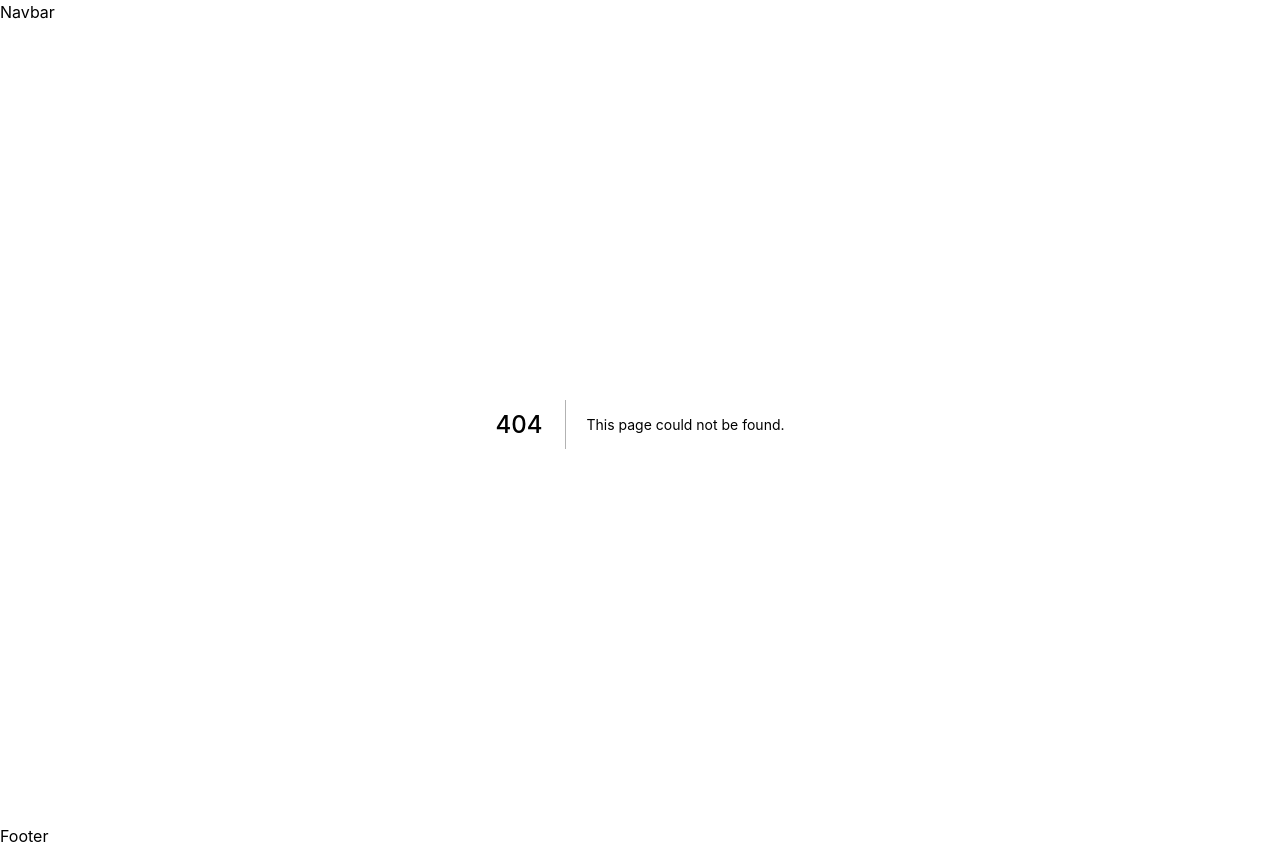
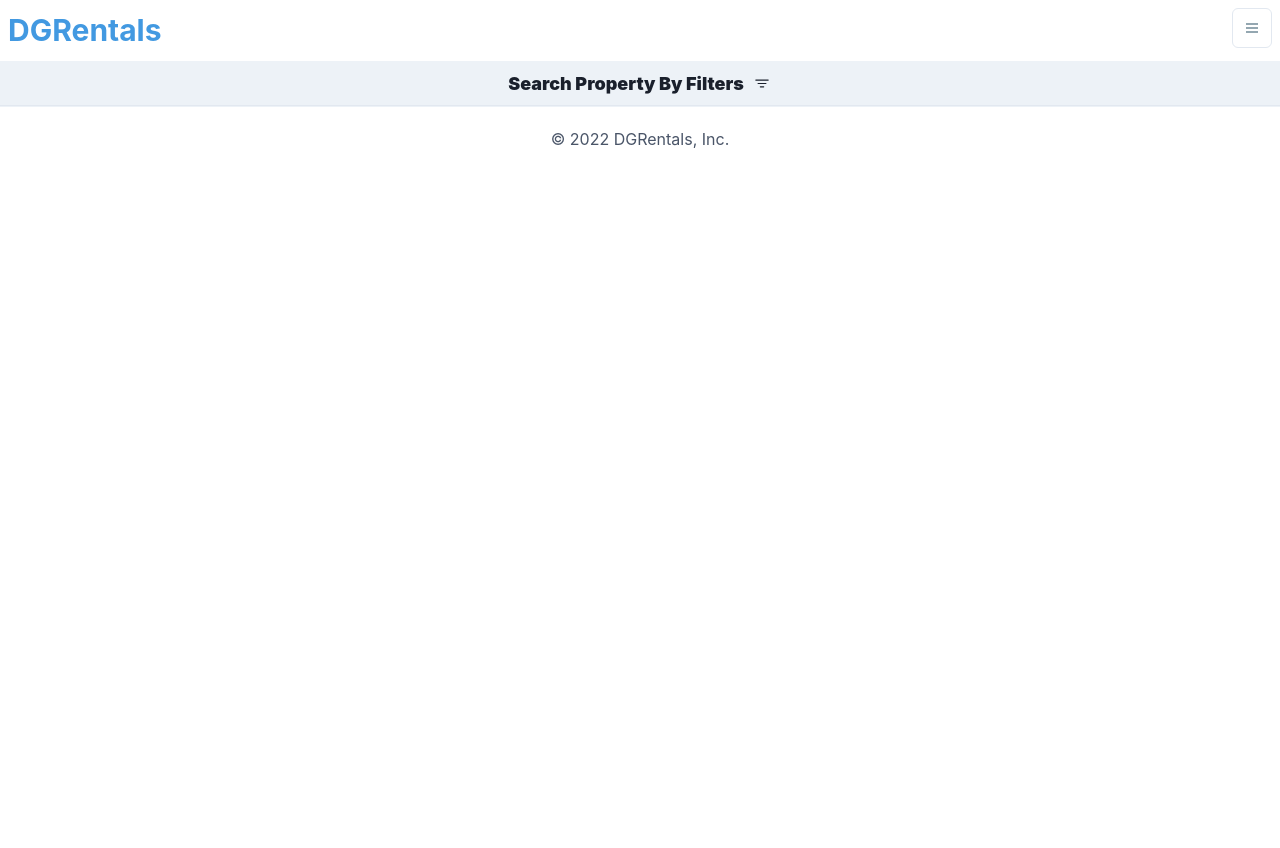
Before and after one commit to Kelith/dgrentals, a Next.js app: page /search in a window 1280 px wide. Before the commit this address had no page. After the commit the page ends 800 px from the top, so only its background shows below. Built offline with nearby package versions, Linux system fonts and the light colour scheme.

Commit message:
Added Footer and SearchFilter

```diff
--- /dev/null
+++ b/components/Footer.jsx
@@ -0,0 +1,9 @@
+import { Box } from '@chakra-ui/layout';
+
+const Footer = () => (
+  <Box textAlign='center' p='5' color='gray.600' borderTop='1px' borderColor='gray.100'>
+    © 2022 DGRentals, Inc.
+  </Box>
+);
+
+export default Footer;
--- a/components/Layout.jsx
+++ b/components/Layout.jsx
@@ -1,5 +1,7 @@
 import Head from 'next/head';
 import { Box } from '@chakra-ui/react';
+import Navbar from './Navbar';
+import Footer from './Footer';
 
 const Layout = ({children}) => (
     <>
@@ -8,13 +10,13 @@ const Layout = ({children}) => (
         </Head>
         <Box maxWidth="1280px" m="auto">
             <header>
-                Navbar
+                <Navbar/>
             </header>
             <main>
                 {children}
             </main>
             <footer>
-                Footer
+                <Footer/>
             </footer>
         </Box>
     </>
--- /dev/null
+++ b/components/Navbar.jsx
@@ -0,0 +1,35 @@
+import Link from 'next/link';
+import { Menu, MenuButton, MenuList, MenuItem, IconButton, Flex, Box, Spacer } from '@chakra-ui/react';
+import { FcMenu, FcHome, FcAbout } from 'react-icons/fc';
+import { BsSearch } from 'react-icons/bs';
+import { FiKey } from 'react-icons/fi';
+
+const Navbar = () => (
+  <Flex p='2' borderBottom='1px' borderColor='gray.100'>
+    <Box fontSize='3xl' color='blue.400' fontWeight='bold'>
+      <Link href='/' paddingLeft='2'>DGRentals</Link>
+    </Box>
+    <Spacer />
+    <Box>
+      <Menu>
+        <MenuButton as={IconButton} icon={<FcMenu />} variant='outline' color='red.400' />
+        <MenuList>
+          <Link href='/' passHref>
+            <MenuItem icon={<FcHome />}>Home</MenuItem>
+          </Link>
+          <Link href='/search' passHref>
+            <MenuItem icon={<BsSearch />}>Search</MenuItem>
+          </Link>
+          <Link href='/search?purpose=for-sale' passHref>
+            <MenuItem icon={<FcAbout />}>Buy Property</MenuItem>
+          </Link>
+          <Link href='/search?purpose=for-rent' passHref>
+            <MenuItem icon={<FiKey />}>Rent Property</MenuItem>
+          </Link>
+        </MenuList>
+      </Menu>
+    </Box>
+  </Flex>
+);
+
+export default Navbar;
--- a/components/Property.jsx
+++ b/components/Property.jsx
@@ -18,7 +18,7 @@ const Property = ({ property: {coverPhoto, price, rentFrequency, rooms, title, b
                 <Flex paddingTop={2} alignItems="center" justifyContent="space-between">
                     <Flex alignItems="center">
                         <Box paddingRight="3" color="green.400">{isVerified && <GoVerified />}</Box>
-                        <Text fontSize="lg" fontWeight="bold">AED {millify(price)}{rentFrequency && `/{$rentFrequency}`}</Text>
+                        <Text fontSize="lg" fontWeight="bold">AED {millify(price)}{rentFrequency && `/${rentFrequency}`}</Text>
                     </Flex>
                         <Box>
                             <Avatar size="sm" src={agency?.logo?.url} />
--- /dev/null
+++ b/components/SearchFilters.jsx
@@ -0,0 +1,116 @@
+import { useEffect, useState } from 'react';
+import { Flex, Select, Box, Text, Input, Spinner, Icon, Button } from '@chakra-ui/react';
+import { useRouter } from 'next/router';
+import { MdCancel } from 'react-icons/md';
+import Image from 'next/image';
+
+import { filterData, getFilterValues } from '../utils/filterData';
+import { baseUrl, fetchApi } from '../utils/fetchApi';
+import noresult from '../assets/images/noresult.svg';
+
+export default function SearchFilters() {
+  const [filters] = useState(filterData);
+  const [searchTerm, setSearchTerm] = useState('');
+  const [locationData, setLocationData] = useState();
+  const [showLocations, setShowLocations] = useState(false);
+  const [loading, setLoading] = useState(false);
+  const router = useRouter();
+
+  const searchProperties = (filterValues) => {
+    const path = router.pathname;
+    const { query } = router;
+
+    const values = getFilterValues(filterValues)
+
+    values.forEach((item) => {
+      if(item.value && filterValues?.[item.name]) {
+        query[item.name] = item.value
+      }
+    })
+
+    router.push({ pathname: path, query: query });
+  };
+
+  useEffect(() => {
+    if (searchTerm !== '') {
+      const fetchData = async () => {
+        setLoading(true);
+        const data = await fetchApi(`${baseUrl}/auto-complete?query=${searchTerm}`);
+        setLoading(false);
+        setLocationData(data?.hits);
+      };
+
+      fetchData();
+    }
+  }, [searchTerm]);
+
+  return (
+    <Flex bg='gray.100' p='4' justifyContent='center' flexWrap='wrap'>
+      {filters?.map((filter) => (
+        <Box key={filter.queryName}>
+          <Select onChange={(e) => searchProperties({ [filter.queryName]: e.target.value })} placeholder={filter.placeholder} w='fit-content' p='2' >
+            {filter?.items?.map((item) => (
+              <option value={item.value} key={item.value}>
+                {item.name}
+              </option>
+            ))}
+          </Select>
+        </Box>
+      ))}
+      <Flex flexDir='column'>
+        <Button onClick={() => setShowLocations(!showLocations)} border='1px' borderColor='gray.200' marginTop='2' >
+          Search Location
+        </Button>
+        {showLocations && (
+          <Flex flexDir='column' pos='relative' paddingTop='2'>
+            <Input
+              placeholder='Type Here'
+              value={searchTerm}
+              w='300px'
+              focusBorderColor='gray.300'
+              onChange={(e) => setSearchTerm(e.target.value)}
+            />
+            {searchTerm !== '' && (
+              <Icon
+                as={MdCancel}
+                pos='absolute'
+                cursor='pointer'
+                right='5'
+                top='5'
+                zIndex='100'
+                onClick={() => setSearchTerm('')}
+              />
+            )}
+            {loading && <Spinner margin='auto' marginTop='3' />}
+            {showLocations && (
+              <Box height='300px' overflow='auto'>
+                {locationData?.map((location) => (
+                  <Box
+                    key={location.id}
+                    onClick={() => {
+                      searchProperties({ locationExternalIDs: location.externalID });
+                      setShowLocations(false);
+                      setSearchTerm(location.name);
+                    }}
+                  >
+                    <Text cursor='pointer' bg='gray.200' p='2' borderBottom='1px' borderColor='gray.100' >
+                      {location.name}
+                    </Text>
+                  </Box>
+                ))}
+                {!loading && !locationData?.length && (
+                  <Flex justifyContent='center' alignItems='center' flexDir='column' marginTop='5' marginBottom='5' >
+                    <Image src={noresult} />
+                    <Text fontSize='xl' marginTop='3'>
+                      Waiting to search!
+                    </Text>
+                  </Flex>
+                )}
+              </Box>
+            )}
+          </Flex>
+        )}
+      </Flex>
+    </Flex>
+  );
+}
--- /dev/null
+++ b/pages/search.js
@@ -0,0 +1,34 @@
+import { useState } from 'react';
+import { useRouter } from 'next/router';
+import Image from 'next/image';
+import { Flex, Box, Text, Icon } from '@chakra-ui/react';
+import { BsFilter } from 'react-icons/bs';
+import SearchFilters from '../components/SearchFilters';
+
+const Search = () => {
+    const [searchFilters, setSearchFilters] = useState(false)
+    const router = useRouter();
+
+    return (
+        <Box>
+            <Flex
+                cursor="pointer"
+                bg="gray.100"
+                borderBottom="1px"
+                borderColor="gray.200"
+                p="2"
+                fontWeight="black"
+                fontSize="lg"
+                justifyContent="center"
+                alignItems="center"
+                onClick={() => setSearchFilters((prevFilters) => !prevFilters)}
+            >
+                <Text>Search Property By Filters</Text>
+                <Icon as={BsFilter} paddingLeft="2" w="7" />
+            </Flex>
+            {searchFilters && <SearchFilters />}
+        </Box>
+    )
+}
+
+export default Search;
```
